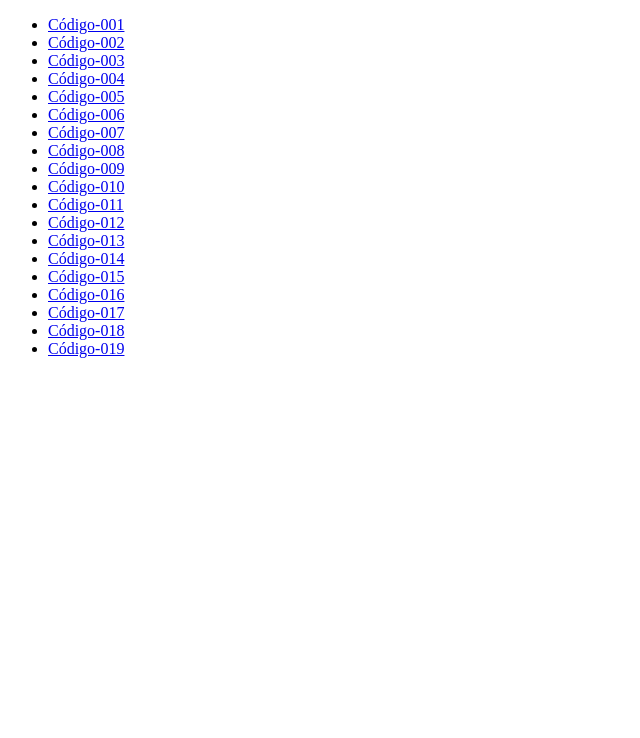
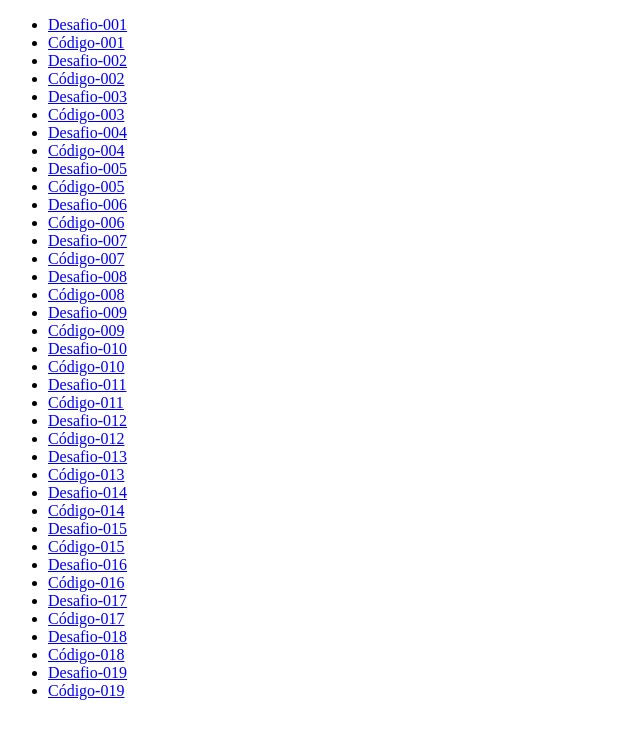
Before and after one commit to JoaoLuizRSilva/Estudos, a plain HTML site: page index.html in a window 1280 px wide. Shown: the whole page, without its empty margins (0-640 px from the left). Drawn offline with Linux system fonts and the light colour scheme.

Commit message:
Update index.html

```diff
--- a/index.html
+++ b/index.html
@@ -15,7 +15,14 @@
         let numeroFormatado
         for(let i=1; i<=19; i++){
             numeroFormatado = i.toString().padStart(3, '0');
-            list.innerHTML += `<li><a href="./ex${numeroFormatado}.html">Código-${numeroFormatado}</a></li>`
+            list.innerHTML += `
+            <li>
+                <a href="./ex${numeroFormatado}.html">Desafio-${numeroFormatado}</a>
+            </li>
+            <li>
+                <a href="https://github.com/JoaoLuizRSilva/Estudos/blob/main/ex${numeroFormatado}.html">Código-${numeroFormatado}</a>
+            </li>
+            `
         }
     </script>
 </body>
```
